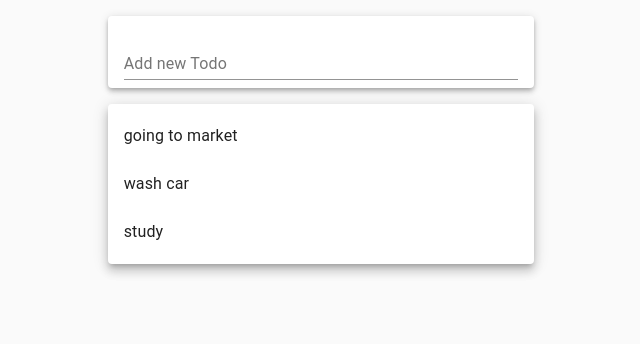
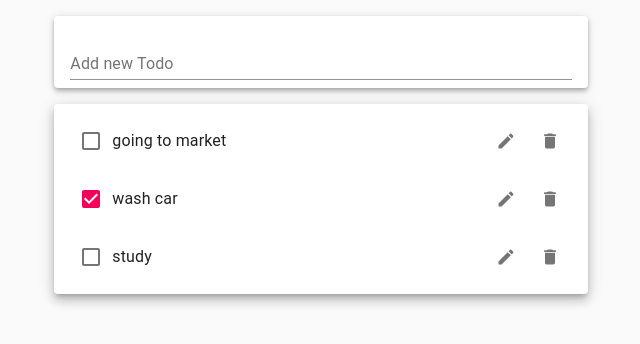
Before and after one commit to SumanIslam/todo-hook, a React (Create React App) app: page / in a window 1280 px wide. Shown: the top 344 px of the page, without its empty margins (319-959 px from the left). Built offline with nearby package versions, Linux system fonts and the light colour scheme.

Commit message:
customize Todo component

```diff
--- a/package.json
+++ b/package.json
@@ -4,6 +4,7 @@
   "private": true,
   "dependencies": {
     "@material-ui/core": "^4.12.2",
+    "@material-ui/icons": "^4.11.2",
     "@testing-library/jest-dom": "^5.11.4",
     "@testing-library/react": "^11.1.0",
     "@testing-library/user-event": "^12.1.10",
--- a/src/Todo.js
+++ b/src/Todo.js
@@ -1,6 +1,30 @@
-function Todo() {
+import Avatar from '@material-ui/core/Avatar';
+import Checkbox from '@material-ui/core/Checkbox';
+import Divider from '@material-ui/core/Divider';
+import ListItem from '@material-ui/core/ListItem';
+import ListItemText from '@material-ui/core/ListItemText';
+import DeleteIcon from '@material-ui/icons/Delete';
+import EditIcon from '@material-ui/icons/Edit';
+import ListItemSecondaryAction from '@material-ui/core/ListItemSecondaryAction';
+import IconButton from '@material-ui/core/IconButton';
+
+function Todo({task, completed}) {
   return(
-    <h1>hello wrold</h1>
+    <ListItem>
+      <Checkbox checked={completed} />
+      <ListItemText>
+        {task}
+      </ListItemText>
+      <ListItemSecondaryAction style={{cursor: 'pointer'}}>
+        <IconButton>
+          <EditIcon fontSize="small" />
+        </IconButton>
+        <IconButton>
+          <DeleteIcon fontSize="small" />
+        </IconButton>
+      </ListItemSecondaryAction>
+      <Divider />
+    </ListItem>
   )
 }
 
--- a/src/TodoApp.js
+++ b/src/TodoApp.js
@@ -27,13 +27,11 @@ function TodoApp() {
         justifyContent="center"
         alignItems="center"
       >
-        <Grid item xs={11} md={8} lg={4}>
+        <Grid item xs={11} md={8} lg={5}>
           <TodoForm addTodo={addTodo} />
           <TodoList todos={todos} />
         </Grid>
       </Grid>
-
-
     </Paper>
   )
 }
--- a/src/TodoList.js
+++ b/src/TodoList.js
@@ -1,19 +1,12 @@
-import Divider from '@material-ui/core/Divider';
 import List from '@material-ui/core/List';
-import ListItem from '@material-ui/core/ListItem';
-import ListItemText from '@material-ui/core/ListItemText';
+import Todo from './Todo';
 import Paper from '@material-ui/core/Paper';
 function TodoList({todos}) {
   return(
     <Paper elevation={7}>
       <List>
         {todos.map(todo => (
-        <ListItem key={todo.id}>
-          <ListItemText>
-            {todo.task}
-          </ListItemText>
-          <Divider />
-        </ListItem>
+          <Todo task={todo.task} key={todo.id} completed={todo.completed} />
       ))}
       </List>
 
```
Also changed, not shown: 2 other files (tests, documents, lock files or other folders).
